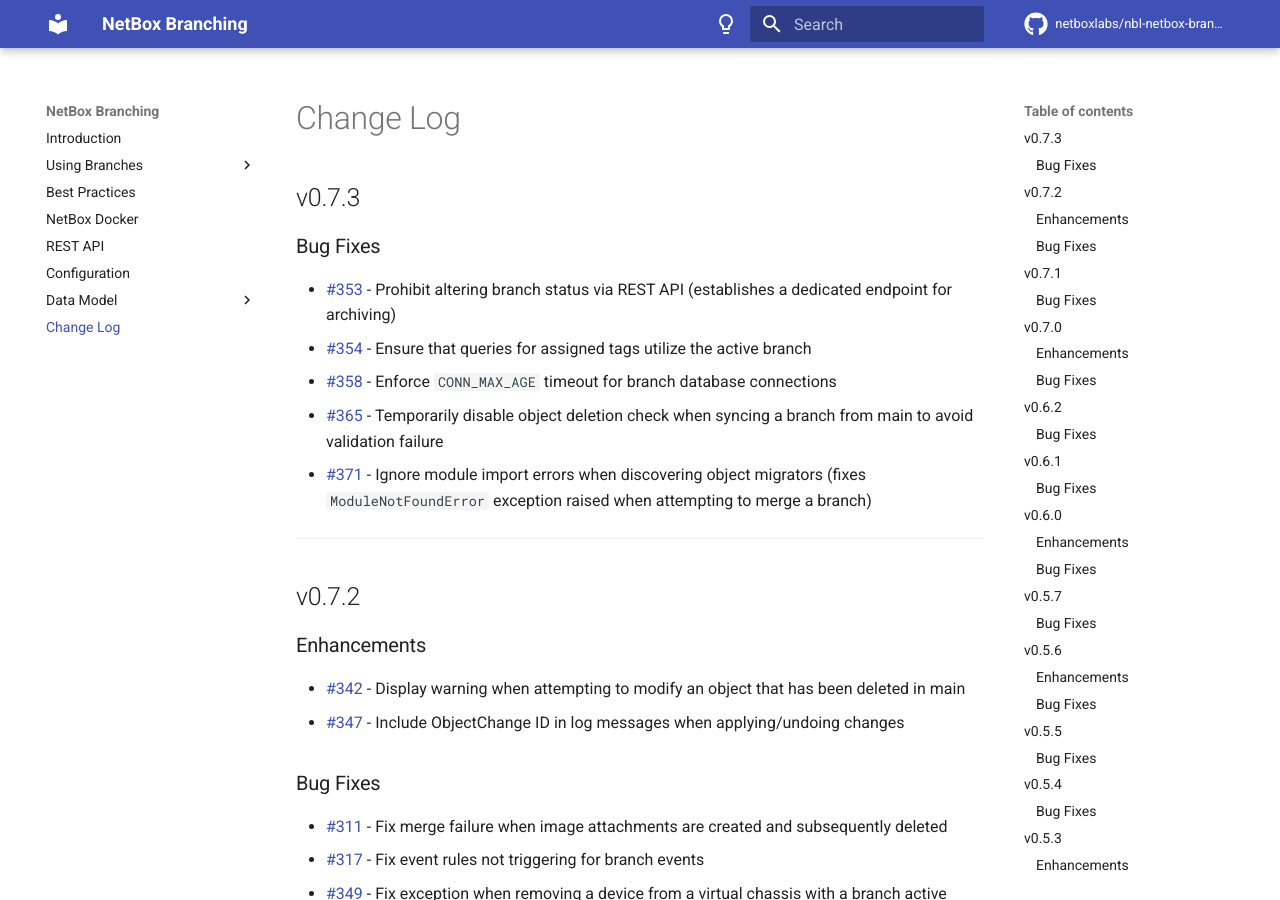
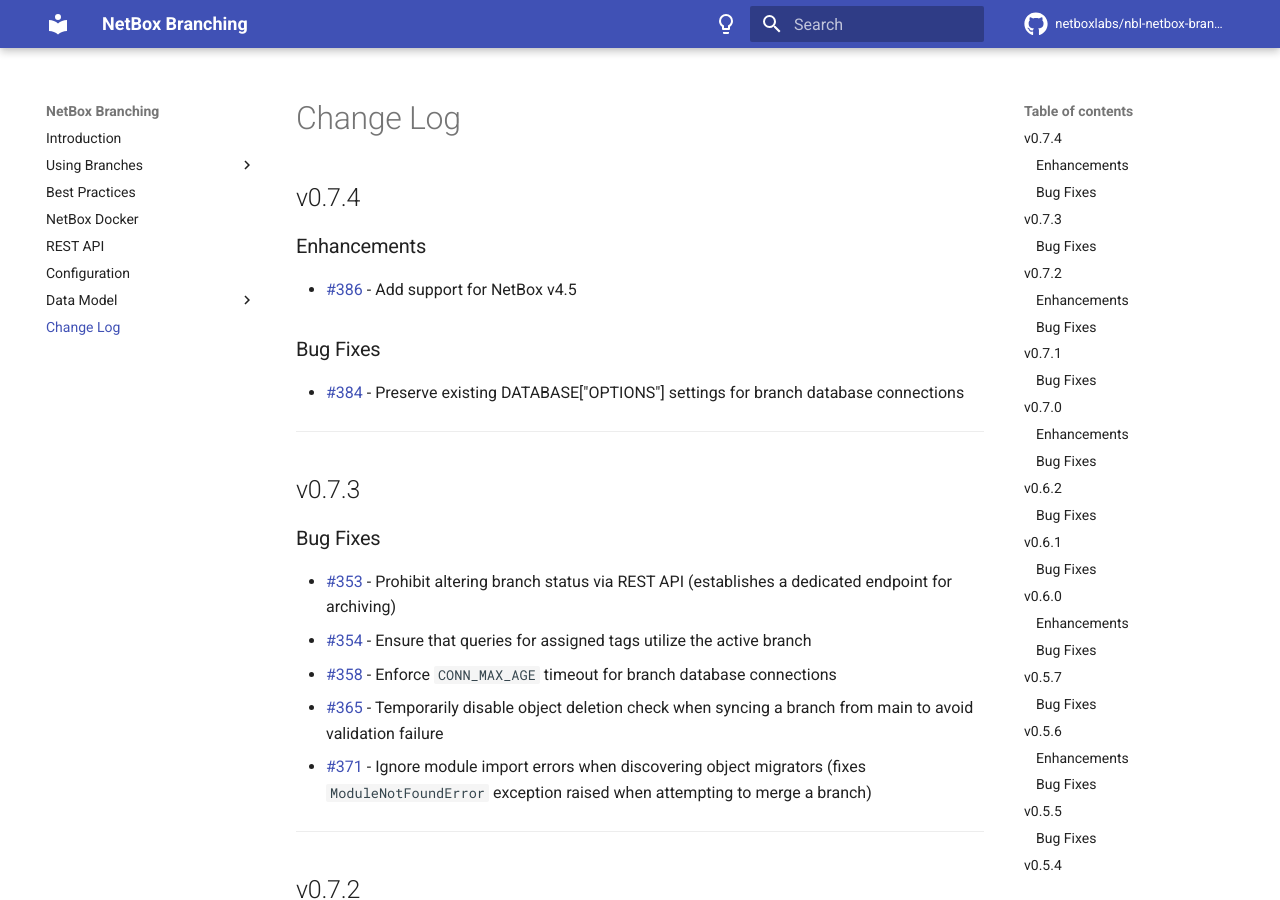
Before and after one commit to netboxlabs/netbox-branching, an MkDocs documentation site: the page built from docs/changelog.md, in a window 1280 px wide and 900 px high. Built offline with MkDocs 1.6.1 and Material for MkDocs 9.7.7, drawn with Linux system fonts in a browser that asks for light colours; comment, search, counter and statistics services are not loaded.

Commit message:
Release v0.7.4 (#389)

```diff
--- a/docs/changelog.md
+++ b/docs/changelog.md
@@ -1,4 +1,16 @@
 # Change Log
+
+## v0.7.4
+
+### Enhancements
+
+* [#386](https://github.com/netboxlabs/netbox-branching/issues/386) - Add support for NetBox v4.5
+
+### Bug Fixes
+
+* [#384](https://github.com/netboxlabs/netbox-branching/issues/384) - Preserve existing DATABASE["OPTIONS"] settings for branch database connections
+
+---
 
 ## v0.7.3
 
--- a/netbox_branching/__init__.py
+++ b/netbox_branching/__init__.py
@@ -12,7 +12,7 @@
     name = 'netbox_branching'
     verbose_name = 'NetBox Branching'
     description = 'A git-like branching implementation for NetBox'
-    version = '0.7.3'
+    version = '0.7.4'
     base_url = 'branching'
     min_version = '4.4.1'
     max_version = '4.5.99'
--- a/pyproject.toml
+++ b/pyproject.toml
@@ -1,6 +1,6 @@
 [project]
 name = "netboxlabs-netbox-branching"
-version = "0.7.3"
+version = "0.7.4"
 description = "A git-like branching implementation for NetBox"
 readme = "README.md"
 requires-python = ">=3.10"
```
